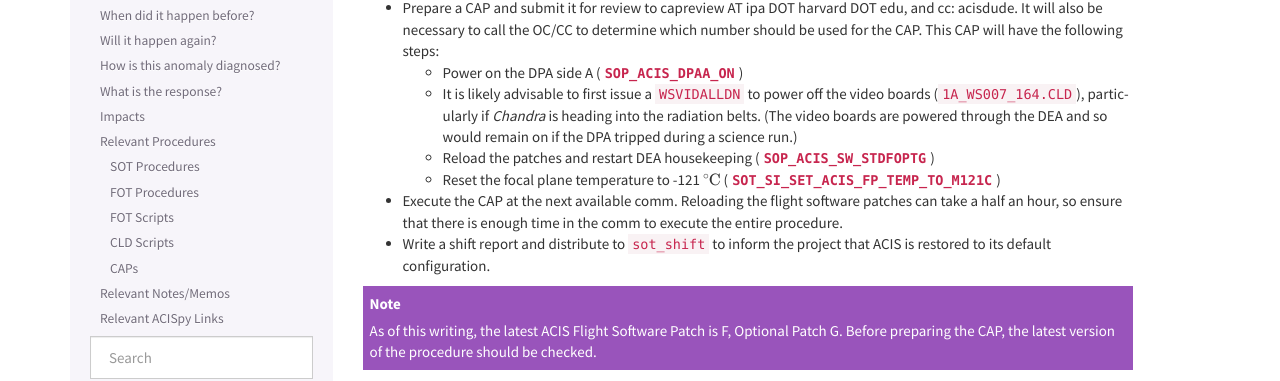
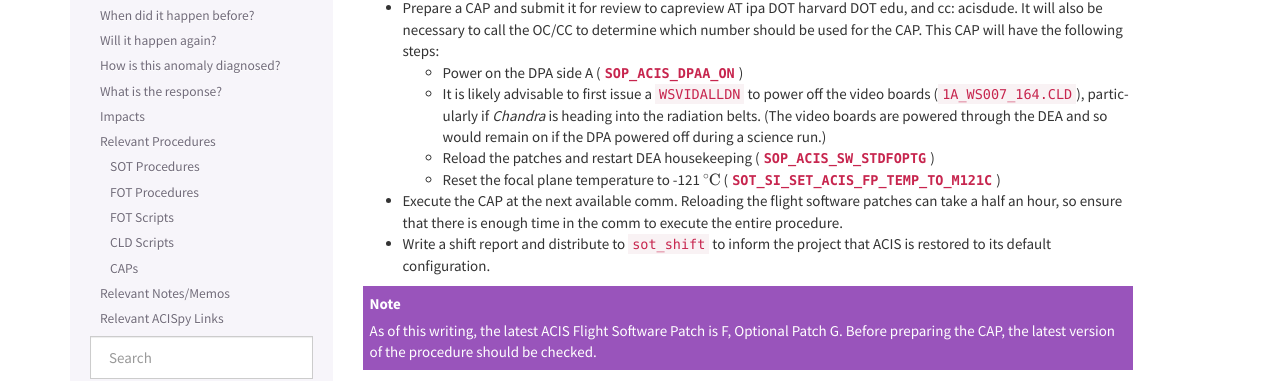
Before and after one commit to acisops/acis_anomaly_pages, a Sphinx documentation site: the page built from source/dpaa_shutdown.rst, in a window 1280 px wide and 900 px high, scrolled down 1314 px. Shown: the part 154-535 px from the top of the window. Built offline with Sphinx 7.4.7, drawn with Linux system fonts in a browser that asks for light colours.

Commit message:
Update dpaa_shutdown.rst

```diff
--- a/source/dpaa_shutdown.rst
+++ b/source/dpaa_shutdown.rst
@@ -85,7 +85,7 @@ Our real-time web pages will alert us and the Lead System Engineer will call us.
   - Power on the DPA side A (|dpaa_on|_)
   - It is likely advisable to first issue a ``WSVIDALLDN`` to power off the video boards (|wsvidalldn|),
     particularly if *Chandra* is heading into the radiation belts.  (The video boards are powered
-    through the DEA and so would remain on if the DPA tripped during a science run.)
+    through the DEA and so would remain on if the DPA powered off during a science run.)
   - Reload the patches and restart DEA housekeeping (|stdfoptg|_)
   - Reset the focal plane temperature to -121 :math:`^\circ{\rm C}` (|fptemp_121|_)
 
```
